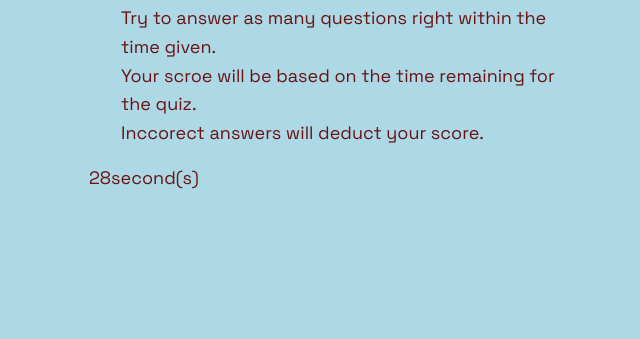
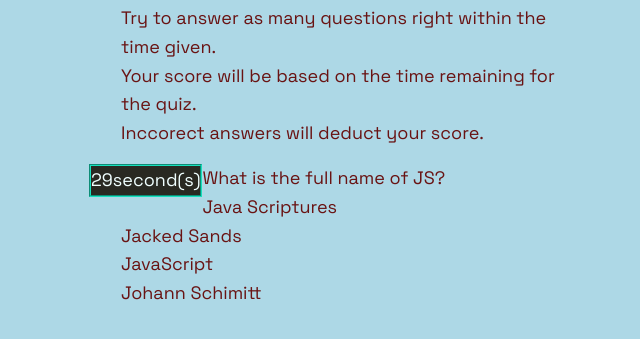
Before and after one commit to RoamingHeart/js-quiz, a plain HTML site: page index.html in a window 1280 px wide. Both pictures are taken after a click on the button "Start Quiz". Shown: the part 219-558 px from the top of the page, without its empty margins (182-822 px from the left). Drawn offline with nearby package versions, Linux system fonts and the light colour scheme; a web font is replaced by a local one.

Commit message:
fixed a few bugs in js file

```diff
--- a/assets/js/questions.js
+++ b/assets/js/questions.js
@@ -46,14 +46,7 @@ var quizBody = document.querySelector(".quiz-body");
 var timeLeft = document.getElementById('timeLeft');
 var startQuiz = document.querySelector('#start-quiz');
 var questBody = document.querySelector("#questions-body");
-var questText = document.querySelector('#question-text');
-var questChoice = document.querySelector('#question-choices');
-
-var corrImg = new Image(100, 200);
-corrImg.src = './assests/images/correct.jpg';
-
-var wrongImg = new Image(100, 200);
-wrongImg.src = './assests/images/incorrect.jpg';
+var choiceList = document.querySelector('#choice-list')
 
 //creating varibles for quiz
 var score = 0;
@@ -77,8 +70,8 @@ function finished() {
     timeLeft = '';
 
     //create a title for the end of the quiz
-    let closeState = document.createElement('h1');
-    closeState.setAttribute("class", 'closing-statement');
+    var closeState = document.createElement('h1');
+    closeState.setAttribute("id", 'closing-statement');
     closeState.textContent = 'You have finished the quiz.';
     //add the closing statement to the question body
     questBody.appendChild(closeState);
@@ -100,11 +93,6 @@ function finished() {
     let initials = document.createElement('input');
     let submit = document.createElement('button');
 
-    //adds the created elements into the main body of the quiz
-    questBody.appendChild(input);
-    questBody.appendChild(initials);
-    questBody.appendChild(submit);
-
     //text that asks the user to input their initials
     initials.setAttribute('class', 'initials');
     initials.textContent = 'Please enter in your initials for documenting';
@@ -116,6 +104,12 @@ function finished() {
     //submit button
     multiAttribute(submit, {'class': 'submit', 'type': 'submit'});
     submit.textContent = "Submit";
+
+    //adds the created elements into the main body of the quiz
+    questBody.appendChild(input);
+    questBody.appendChild(initials);
+    questBody.appendChild(submit);
+
 
     //function to store the user initals
     submit.addEventListener("click", function () {
@@ -147,60 +141,47 @@ function finished() {
 }
 
 //creates a list element where the question choices will go
-var choiceList = document.createElement("ul");
+var newList = document.createElement("ul");
 //pushes questions onto the screen and creates list items for the choices
 function display(questIndex) {
 
     //turns the questions and answers section blank first
     questBody.innerHTML = '';
-    let questTag = `<span>` + questions[questIndex].question + `</span>`;
-
-    let choiceTag =  '<div class="option"><span>'+ questions[questIndex].choices[0] +'</span></div>' + '<div class="option"><span>'+ questions[questIndex].choices[1] +'</span></div>' + '<div class="option"><span>'+ questions[questIndex].choices[2] +'</span></div>' + '<div class="option"><span>'+ questions[questIndex].choices[3] +'</span></div>';
+    choiceList.innerHTML ='';
 
 
-    questText.innerHTML = questTag;
-    questChoice.innerHTML = choiceTag;
-
-    const choice = questChoice.querySelectorAll(".option");
-    for(i = 0; i < choice.length; i++) {
-        choice[i].setAttribute("onclick", "choiceSelected(this)");
+    for(var i = 0; i < questions.length; i++) {
+        //pulls the questions from the questions array
+        var quizQuest = questions[questIndex].question;
+        //pulls the choices from the questions array
+        var quizChoice = questions[questIndex].choices;
+        //displays the question onto the screen in the form of text
+        questBody.textContent = quizQuest;
     }
 
-    choice.addEventListener('click', rightLeft());
-    console.log(questText)
-    console.log(questChoice)
+    quizChoice.forEach((listItem) => {
+        //creates a list item
+        let itemList = document.createElement('li');
+        //sets the content of the list to the listItem
+            itemList.textContent = listItem;
+        //sets the created list into the question body
+            questBody.appendChild(newList);
+        //sets the list items into the list inside the question body
+            newList.appendChild(itemList);
+        //calls the function to the list item, clicking it as a button to change to next question
+            itemList.addEventListener('click', (rightLeft));
+    });
 
-    // for(let i = 0; i < questions.length; i++) {
-    //     //pulls the questions from the questions array
-    //     const quizQuest = questions[questIndex].question[i];
-    //     //pulls the choices from the questions array
-    //     const quizChoice = questions[questIndex].choices[i];
-    //     //displays the question onto the screen in the form of text
-    //     questBody.textContent = quizQuest;
-
-    //     //displays the choices for the questions
-    //     quizChoice.forEach(function (listItem) {
-    //     //creates a list item
-    //     let itemList = document.createElement('li');
-    //     //sets the content of the list to the listItem
-    //     itemList.textContent = listItem;
-    //     //sets the created list into the question body
-    //     questBody.appendChild(choiceList);
-    //     //sets the list items into the list inside the question body
-    //     choiceList.appendChild(itemList);
-    //     //calls the function to the list item, clicking it as a button to change to next question
-    //     itemList.on('click', rightLeft());
-    // });
-    // }
 }
 
 function rightLeft(event) {
-    let lefty = event.target;
+    var lefty = event.target;
+
 
     if(lefty.matches('li')) {
-        let righty = document.createElement("div");
+        var righty = document.createElement("div");
         righty.setAttribute("id", "righty");
-
+        questBody.appendChild(righty);
         if(lefty.textContent === questions[questIndex].answer){
             score++;
             righty.textContent = 'correct'
@@ -217,7 +198,7 @@ function rightLeft(event) {
     } else {
         display(questIndex);
     }
-    questBody.appendChild(righty);
+
 }
 
 
@@ -228,7 +209,7 @@ startQuiz.addEventListener('click', function() {
             timeSeconds--;
             timeLeft.textContent = timeSeconds + "second(s)";
 
-            if(timeLeft <= 0) {
+            if(timeLeft = 0) {
                 clearInterval(timeInt);
                 finished();
                 timeLeft.textContent("There is no time left...");
--- a/assets/style.css
+++ b/assets/style.css
@@ -78,6 +78,13 @@ button {
     box-shadow: 10px; color: rgb(184, 171, 171)
 }
 
+#timeLeft {
+    border: 2px groove var(--teal);
+    float: right;
+    background-color: #292922;
+    color: azure;
+}
+
 #quiz-body {
     margin: 15px;
 }
--- a/index.html
+++ b/index.html
@@ -25,7 +25,7 @@
                     Try to answer as many questions right within the time given.
                 </li>
                 <li class="rules-item">
-                    Your scroe will be based on the time remaining for the quiz.
+                    Your score will be based on the time remaining for the quiz.
                 </li>
                 <li class="rules-item">
                     Inccorect answers will deduct your score.
@@ -37,10 +37,8 @@
 
         <!-- acutal section of the quiz, comes from js -->
         <div id="questions-body">
-            <div id="question-text"></div>
-            <div id="question-choices"></div>
 
-            <!-- use bootstrap to change btn color -->
+            <ul id="choice-list"></ul>
             <!-- starts the quiz -->
             <button class="btn" id="start-quiz">Start Quiz</button>
 
```
